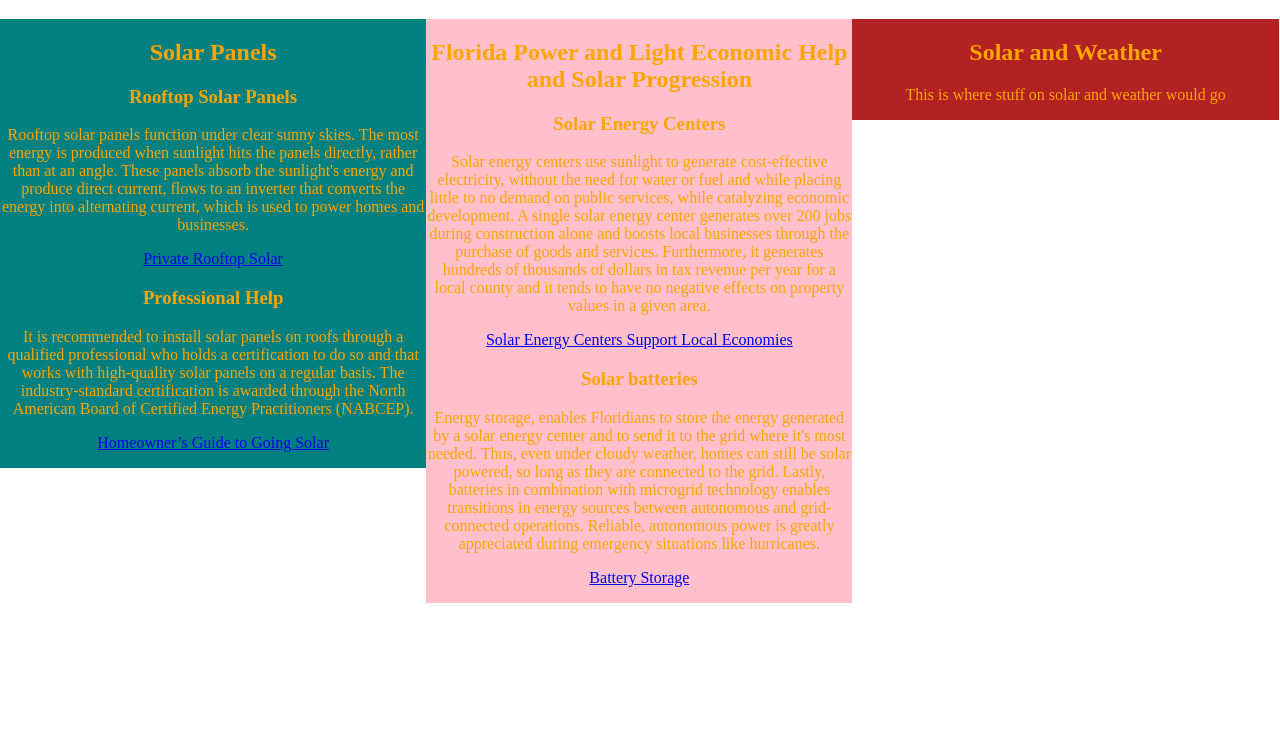
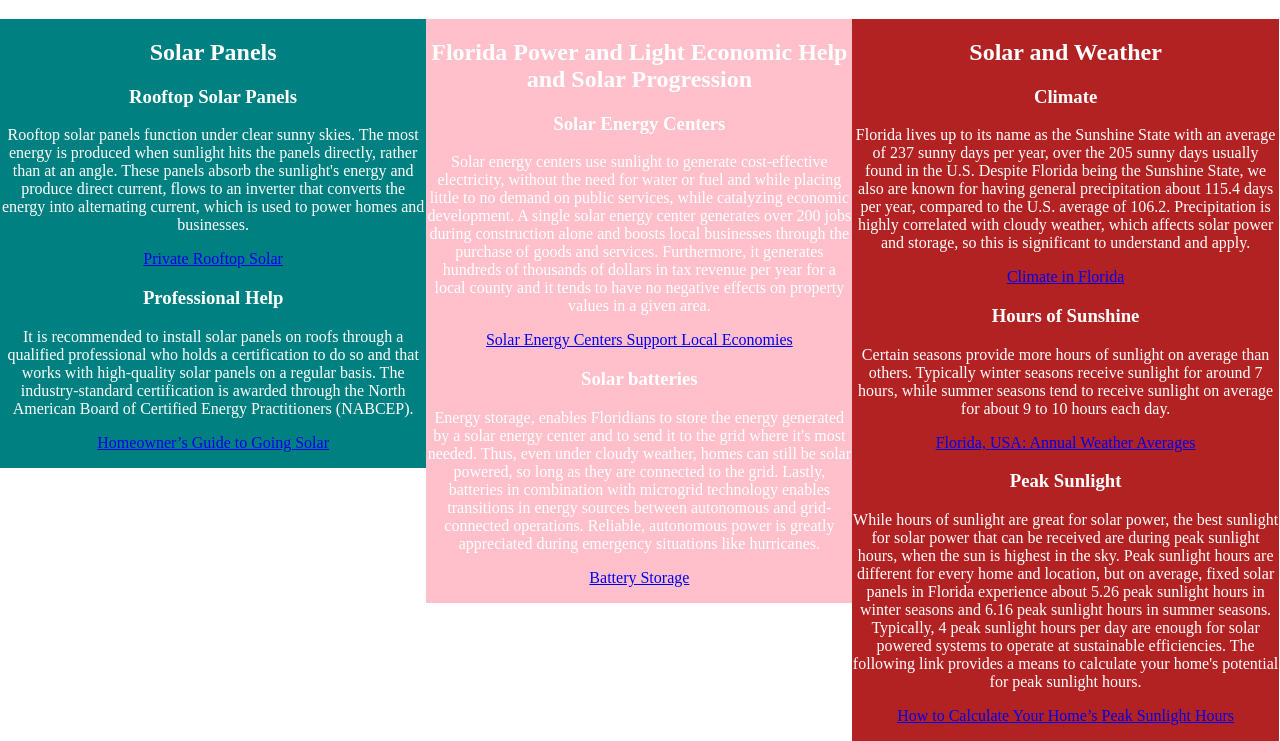
Before and after one commit to d-rocco/11250group16, a website: page More on Solar.html in a window 1280 px wide. Shown: the part 261-1002 px from the top of the page. Before the commit the page ends 864 px from the top, so only its background shows below. Drawn offline with Linux system fonts and the light colour scheme.

Commit message:
Update More on Solar.html

```diff
--- a/More on Solar.html
+++ b/More on Solar.html
@@ -70,6 +70,7 @@
   float: left;
   width: 33.3%;
   text-align: center;
+  color: white;
 }
 
 /* Clears floats after the columns. */
@@ -128,19 +129,30 @@
       A single solar energy center generates over 200 jobs during construction alone and boosts local businesses through the purchase of goods and services.
       Furthermore, it generates hundreds of thousands of dollars in tax revenue per year for a local county and it tends to have no negative effects on property values in a given area.
       <p><a href="https://www.fpl.com/energy-my-way/solar/local-economies.html">Solar Energy Centers Support Local Economies</a></p>
-    </p>
     <h3>Solar batteries</h3>
     <p>Energy storage, enables Floridians to store the energy generated by a solar energy center and to send it to the grid where it's most needed.
       Thus, even under cloudy weather, homes can still be solar powered, so long as they are connected to the grid.
       Lastly, batteries in combination with microgrid technology enables transitions in energy sources between autonomous and grid-connected operations.
       Reliable, autonomous power is greatly appreciated during emergency situations like hurricanes.
       <p><a href="https://www.fpl.com/energy-my-way/battery-storage.html">Battery Storage</a></p>
-    </p>
   </div>
   <div class="column" style="background-color: firebrick;">
     <h2>Solar and Weather</h2>
-    <p>This is where stuff on solar and weather would go</p>
-  </div>
+    <h3>Climate</h3>
+    <p>Florida lives up to its name as the Sunshine State with an average of 237 sunny days per year, over the 205 sunny days usually found in the U.S.
+      Despite Florida being the Sunshine State, we also are known for having general precipitation about 115.4 days per year, compared to the U.S. average of 106.2.
+      Precipitation is highly correlated with cloudy weather, which affects solar power and storage, so this is significant to understand and apply.
+      <p><a href="https://www.bestplaces.net/climate/state/florida">Climate in Florida</a></p>
+    <h3>Hours of Sunshine</h3>
+    <p>Certain seasons provide more hours of sunlight on average than others. Typically winter seasons receive sunlight for around 7 hours, while summer seasons tend to receive
+      sunlight on average for about 9 to 10 hours each day.
+      <p><a href="https://www.holiday-weather.com/florida/averages/">Florida, USA: Annual Weather Averages</a></p>
+    <h3>Peak Sunlight</h3>
+    <p>While hours of sunlight are great for solar power, the best sunlight for solar power that can be received are during peak sunlight hours, when the sun is highest in the sky.
+      Peak sunlight hours are different for every home and location, but on average, fixed solar panels in Florida experience about 5.26 peak sunlight hours in winter seasons and 6.16 peak sunlight hours in summer seasons.
+      Typically, 4 peak sunlight hours per day are enough for solar powered systems to operate at sustainable efficiencies. The following link provides a means to calculate your home's potential for peak sunlight hours.
+        <p><a href="https://proesolar.com/how-to-calculate-your-homes-peak-sunlight-hours/">How to Calculate Your Home’s Peak Sunlight Hours</a></p>
+    </div>
 </div>
 
 </body>
```
